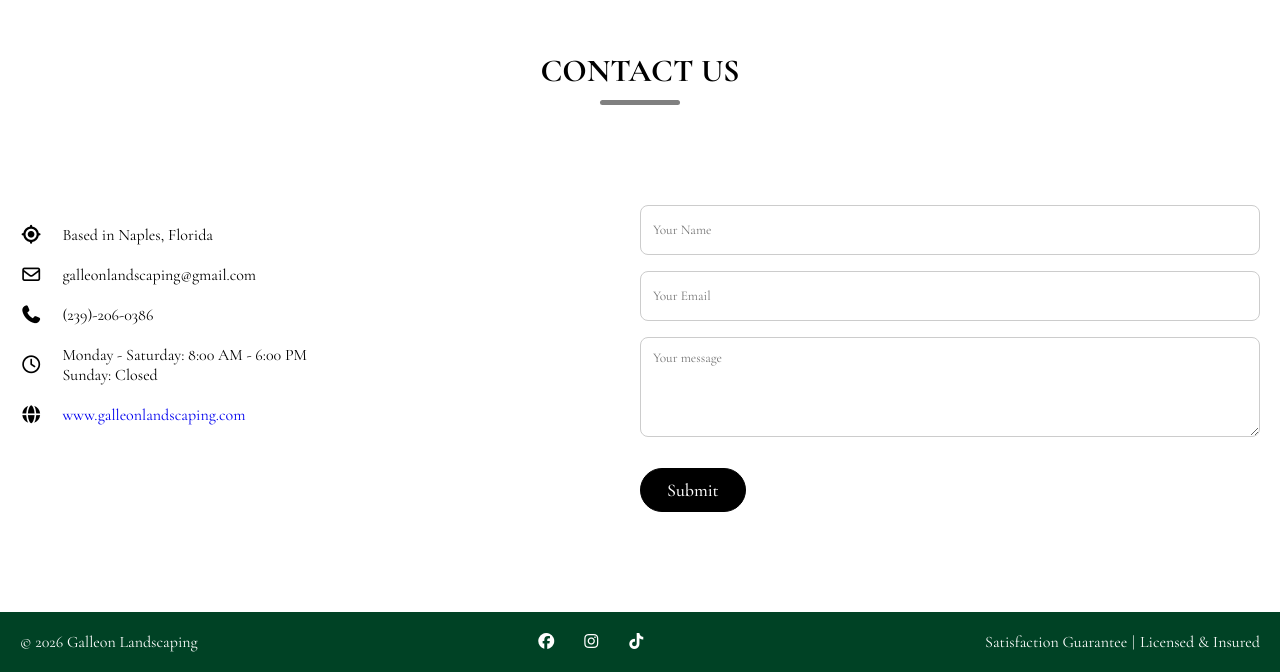
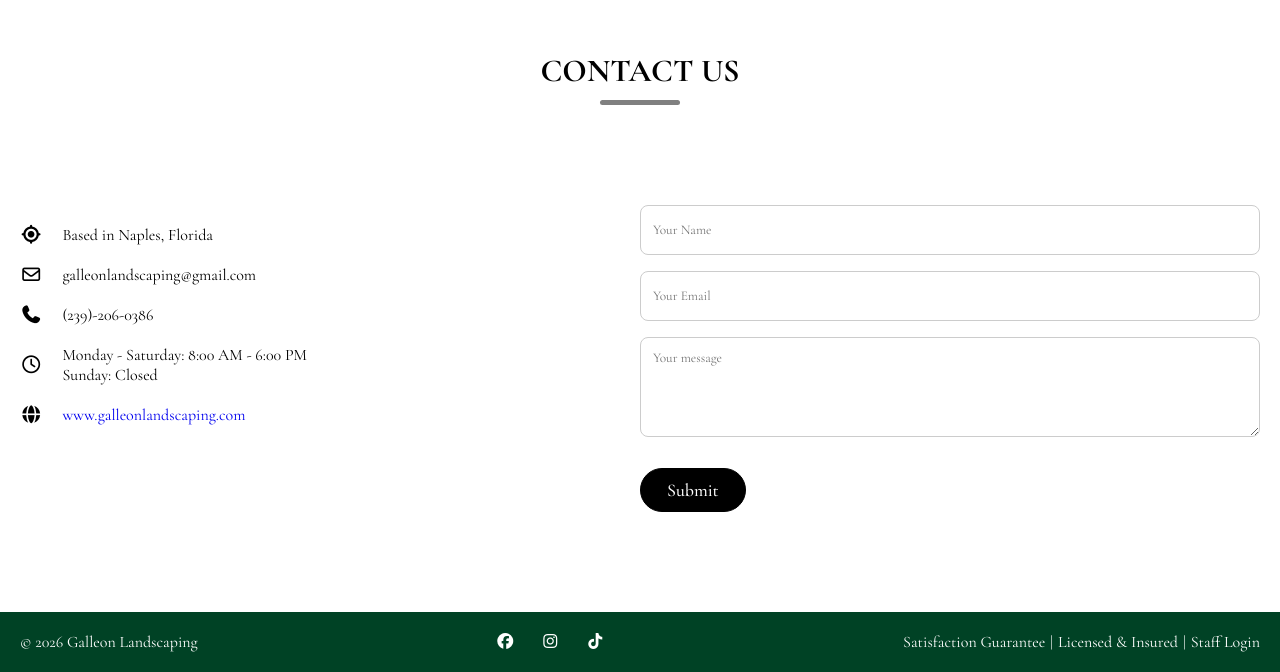
Before and after one commit to assantiagolopez000/galleon-react, a React (Vite) app: page / in a window 1280 px wide. Shown: the part 4949-5621 px from the top of the page. Built offline with nearby package versions, Linux system fonts and the light colour scheme.

Commit message:
Adding staff login link to footer

```diff
--- a/src/components/Footer.jsx
+++ b/src/components/Footer.jsx
@@ -20,6 +20,8 @@ function Footer() {
                     <a href="#" className="policy-link">Satisfaction Guarantee</a>
                     <span className="separator">|</span>
                     <a href="#" className="policy-link">Licensed & Insured</a>
+                    <span className="separator">|</span>
+                    <a href="/admin" className="policy-link">Staff Login</a>
                 </p>
             </div>
         </footer>
```
